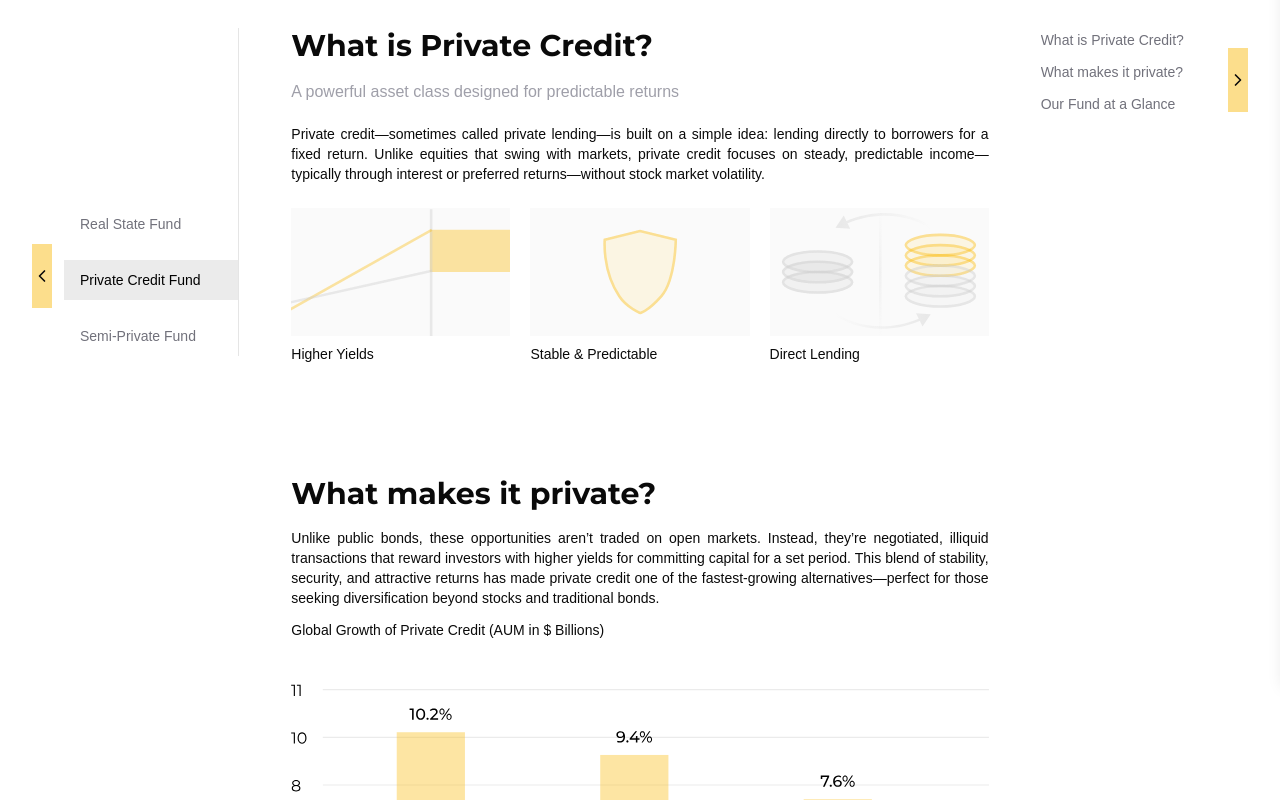
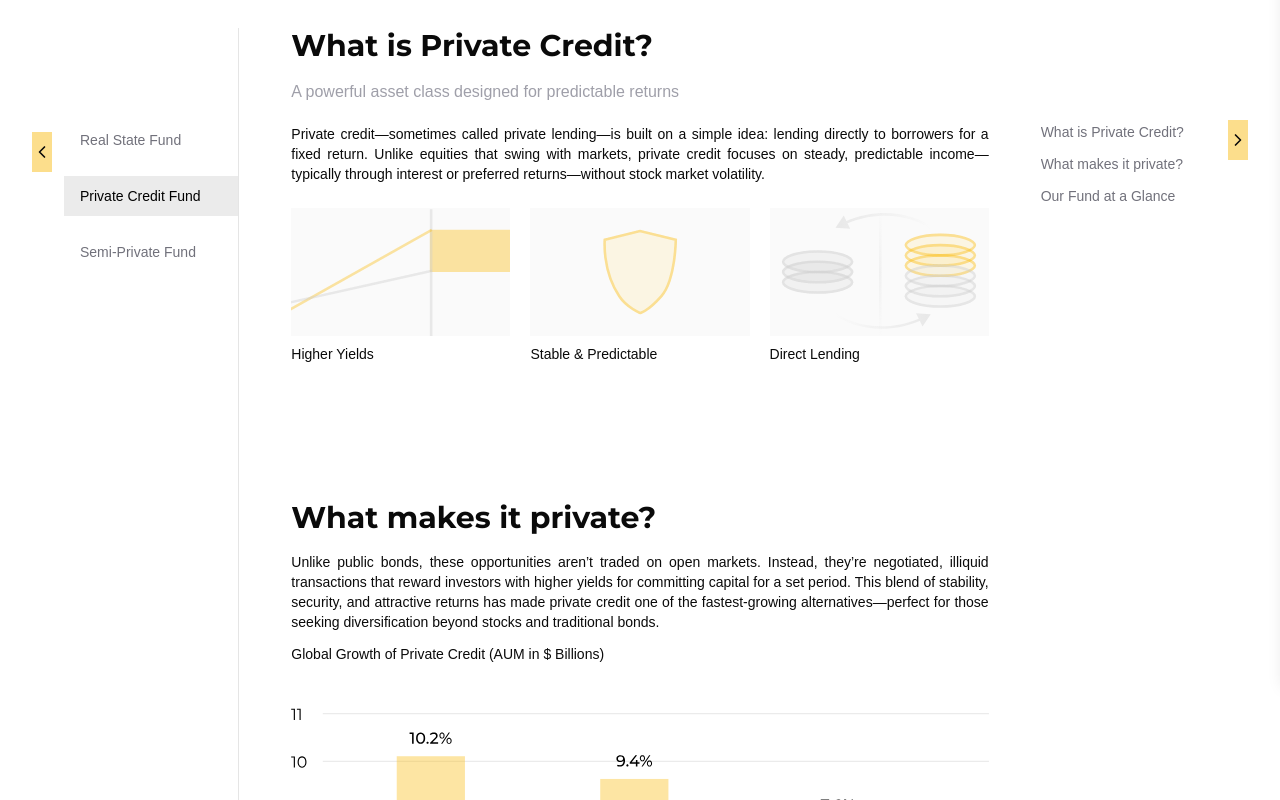
Before and after one commit to kid-us/nevocapital, a React (Vite) app: page /investment-funds in a window 1280 px wide. Shown: the part 120-920 px from the top of the page. Built offline with nearby package versions, Linux system fonts and the light colour scheme; a web font is replaced by a local one.

Commit message:
feat: sticky fix

```diff
--- a/src/routes/company/index.tsx
+++ b/src/routes/company/index.tsx
@@ -314,10 +314,12 @@ function companyPage() {
 
       {/* Right Sidebar Links */}
       <div className="lg:block hidden col-span-3 relative">
-        {/* Toggle Button (always visible) */}
+        {/* Sticky Sidebar Container */}
+        <div className="sticky top-60">
+          {/* Toggle Button (moves with the sidebar) */}
           <div
             onClick={toggleSidebarLink}
-          className="absolute top-10 -right-8 cursor-pointer z-20 bg-primary/50 hover:bg-primary transition-all duration-200 h-10 mt-5 w-5 flex items-center"
+            className="absolute -right-8 cursor-pointer z-20 bg-primary/50 hover:bg-primary transition-all duration-200 h-10 w-5 flex items-center justify-center"
           >
             {hideSidebarLink ? <ChevronLeft /> : <ChevronRight />}
           </div>
@@ -330,7 +332,7 @@ function companyPage() {
                 : "translate-x-0 opacity-100 visible"
             }`}
           >
-          <div className="sticky top-28 flex flex-col space-y-2">
+            <div className="flex flex-col space-y-2">
               {[
                 {
                   id: "BuildingPlatform",
@@ -356,5 +358,6 @@ function companyPage() {
           </div>
         </div>
       </div>
+    </div>
   );
 }
--- a/src/routes/investment-funds.tsx
+++ b/src/routes/investment-funds.tsx
@@ -96,11 +96,13 @@ function InvestmentFunds() {
   return (
     <div className="relative lg:grid grid-cols-12 gap-x-5 lg:mt-24 mt-16 mb-20">
       {/* Left Tabs */}
-      <div className="col-span-2 lg:flex hidden flex-col relative">
-        {/* Toggle Button (always visible) */}
+      <div className="col-span-2 lg:flex hidden flex-col relative border-r">
+        {/* Sticky Sidebar Container */}
+        <div className="sticky top-60">
+          {/* Toggle Button (moves with the sidebar) */}
           <div
             onClick={toggleSidebarTab}
-          className="absolute top-44 -left-8 cursor-pointer z-20 bg-primary/50 hover:bg-primary transition-all duration-200 h-16 mt-10 w-5 flex items-center"
+            className="absolute -left-8 top-3 cursor-pointer z-20 bg-primary/50 hover:bg-primary transition-all duration-200 h-10 w-5 flex items-center justify-center"
           >
             {hideSidebarTab ? <ChevronRight /> : <ChevronLeft />}
           </div>
@@ -113,7 +115,7 @@ function InvestmentFunds() {
                 : "translate-x-0 opacity-100 visible"
             }`}
           >
-          <div className="sticky top-44 space-y-4 border-r pt-44">
+            <div className="flex flex-col space-y-4">
               {tabs.map((tab) => (
                 <Reveal key={tab.id}>
                   <p
@@ -121,13 +123,14 @@ function InvestmentFunds() {
                     className={`ps-4 h-10 flex items-center w-full text-sm cursor-pointer ${
                       currentTabSection === tab.title
                         ? "text-black font-medium bg-[#ebebeb]"
-                      : "text-zinc-500"
+                        : "text-zinc-500 hover:bg-[#ebebeb]"
                     }`}
                   >
                     {tab.title}
                   </p>
                 </Reveal>
               ))}
+            </div>
           </div>
         </div>
       </div>
@@ -171,7 +174,7 @@ function InvestmentFunds() {
         </div>
 
         {/* What makes it private */}
-        <div id="WhatMakesItPrivate" className="lg:mt-28 mt-16">
+        <div id="WhatMakesItPrivate" className="lg:pt-28 pt-16">
           <Reveal>
             <h1 className="lg:text-3xl text-xl">What makes it private?</h1>
           </Reveal>
@@ -202,7 +205,7 @@ function InvestmentFunds() {
         </div>
 
         {/* Fund at a Glance */}
-        <div id="FundGlance" className="lg:mt-28 mt-16">
+        <div id="FundGlance" className="lg:pt-28 pt-16">
           <Reveal>
             <h1 className="lg:text-3xl text-xl">Our Fund at a Glance</h1>
           </Reveal>
@@ -428,10 +431,12 @@ function InvestmentFunds() {
 
       {/* Right Sidebar Links */}
       <div className="lg:block hidden col-span-2 relative">
-        {/* Toggle Button (always visible) */}
+        {/* Sticky Sidebar Container */}
+        <div className="sticky top-60">
+          {/* Toggle Button (moves with the sidebar) */}
           <div
             onClick={toggleSidebarLink}
-          className="absolute top-0 -right-8 cursor-pointer z-20 bg-primary/50 hover:bg-primary transition-all duration-200 h-16 mt-5 w-5 flex items-center"
+            className="absolute -right-8 top-0 cursor-pointer z-20 bg-primary/50 hover:bg-primary transition-all duration-200 h-10 w-5 flex items-center justify-center"
           >
             {hideSidebarLink ? <ChevronLeft /> : <ChevronRight />}
           </div>
@@ -444,7 +449,7 @@ function InvestmentFunds() {
                 : "translate-x-0 opacity-100 visible"
             }`}
           >
-          <div className="sticky top-28 flex flex-col space-y-2">
+            <div className="flex flex-col space-y-2">
               {[
                 { id: "PrivateCredit", label: "What is Private Credit?" },
                 { id: "WhatMakesItPrivate", label: "What makes it private?" },
@@ -465,5 +470,6 @@ function InvestmentFunds() {
           </div>
         </div>
       </div>
+    </div>
   );
 }
```
Lines whose indentation alone changed are shown as unchanged.
